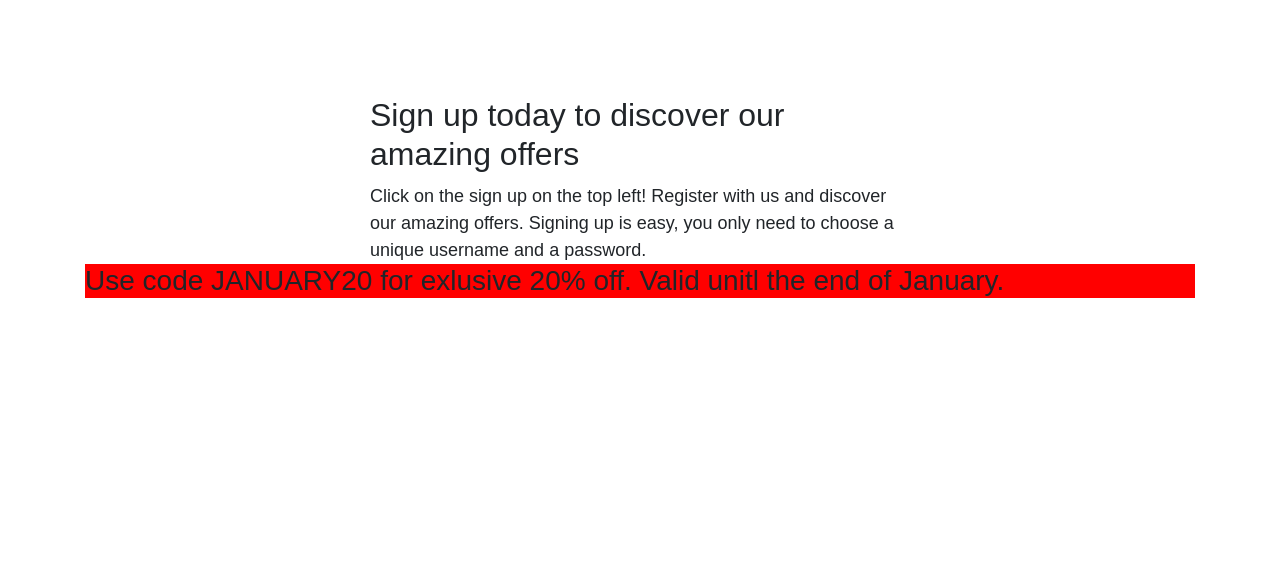
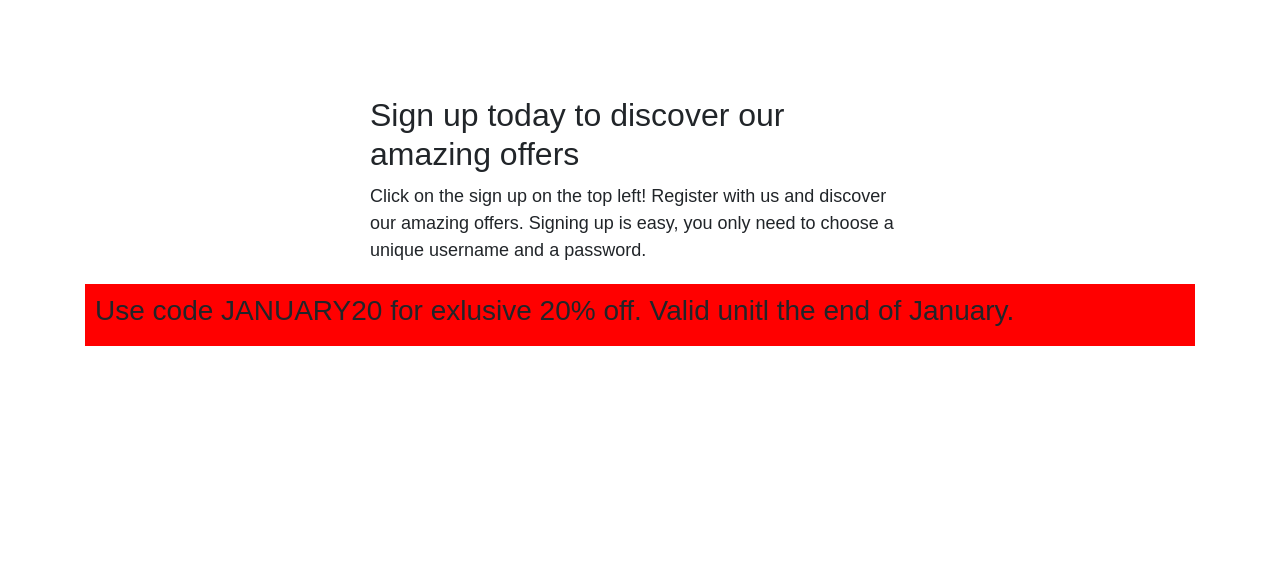
Before and after one commit to marosan28/old-town-jewels, a Django app: page / in a window 1280 px wide. Shown: the part 2283-2869 px from the top of the page. Run offline with Django 3.2, Linux system fonts and the light colour scheme; parts of the project's set-up code (start-up, migrations or seed data) failed here and were passed over; some libraries are stand-ins or nearby versions; some web fonts are replaced.

Commit message:
add styling to discount banner

```diff
--- a/static/css/stylesheet.css
+++ b/static/css/stylesheet.css
@@ -386,6 +386,8 @@ footer.bg-dark {
  }
  .discount-code {
     background-color: red;
+    padding: 10px;
+    margin: 20px 0;
  }
 /* Media queries for small screen sizes */
 
```
